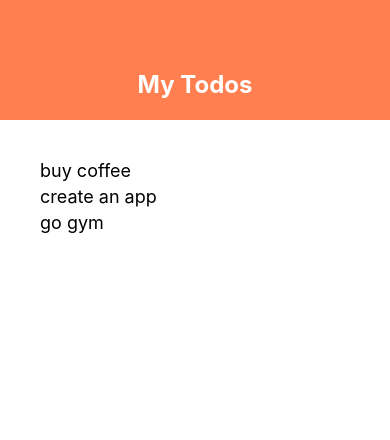
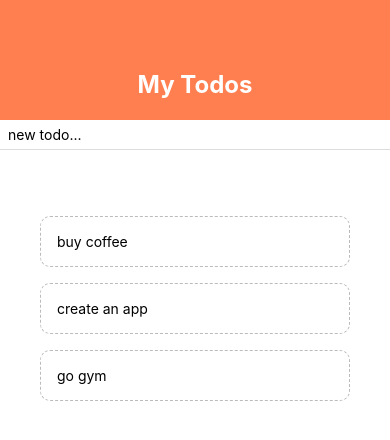
Before and after one commit to ehandresen/react-native-lists, a React Native app: screen / in a window 390 px wide. Shown: the top 440 px of the page. Built offline with nearby package versions, Linux system fonts and the light colour scheme.

Commit message:
AddTodo component added

```diff
--- a/App.tsx
+++ b/App.tsx
@@ -1,6 +1,7 @@
 import { FlatList, StyleSheet, View } from 'react-native';
 import Header from './todoApp/Header';
 import TodoItem from './todoApp/TodoItem';
+import AddTodo from './todoApp/AddTodo';
 import { useState } from 'react';
 
 export type Todo = {
@@ -17,13 +18,14 @@
 
   const pressHandler = (key: string): void => {
     setTodos((prevTodos) => {
-      return prevTodos.filter((todo) => todo.key != key);
+      return prevTodos.filter((todo) => todo.key != key); // returning a new array
     });
   };
 
   return (
     <View style={styles.container}>
       <Header />
+      <AddTodo />
       <View style={styles.content}>
         <View style={styles.list}>
           <FlatList
@@ -44,11 +46,11 @@
     backgroundColor: '#fff',
   },
   content: {
-    paddingLeft: 20,
+    paddingHorizontal: 20,
     paddingTop: 20,
   },
   list: {
-    paddingLeft: 20,
+    paddingHorizontal: 20,
     paddingTop: 20,
   },
 });
--- /dev/null
+++ b/todoApp/AddTodo.tsx
@@ -0,0 +1,32 @@
+import { useState } from 'react';
+import { StyleSheet, TextInput, View } from 'react-native';
+
+const AddTodo = () => {
+  const [text, setText] = useState('');
+
+  const changeHandler = (val) => {
+    setText(val);
+  };
+
+  return (
+    <View>
+      <TextInput
+        style={styles.input}
+        placeholder="new todo..."
+        onChangeText={changeHandler}
+      />
+    </View>
+  );
+};
+
+const styles = StyleSheet.create({
+  input: {
+    marginBottom: 10,
+    paddingHorizontal: 8,
+    paddingVertical: 6,
+    borderBottomWidth: 1,
+    borderBottomColor: '#ddd',
+  },
+});
+
+export default AddTodo;
--- a/todoApp/TodoItem.tsx
+++ b/todoApp/TodoItem.tsx
@@ -16,8 +16,12 @@
 
 const styles = StyleSheet.create({
   todo: {
-    fontSize: 18,
-    marginBottom: 5,
+    padding: 16,
+    marginTop: 16,
+    borderColor: '#bbb',
+    borderWidth: 1,
+    borderStyle: 'dashed',
+    borderRadius: 10,
   },
 });
 
```
